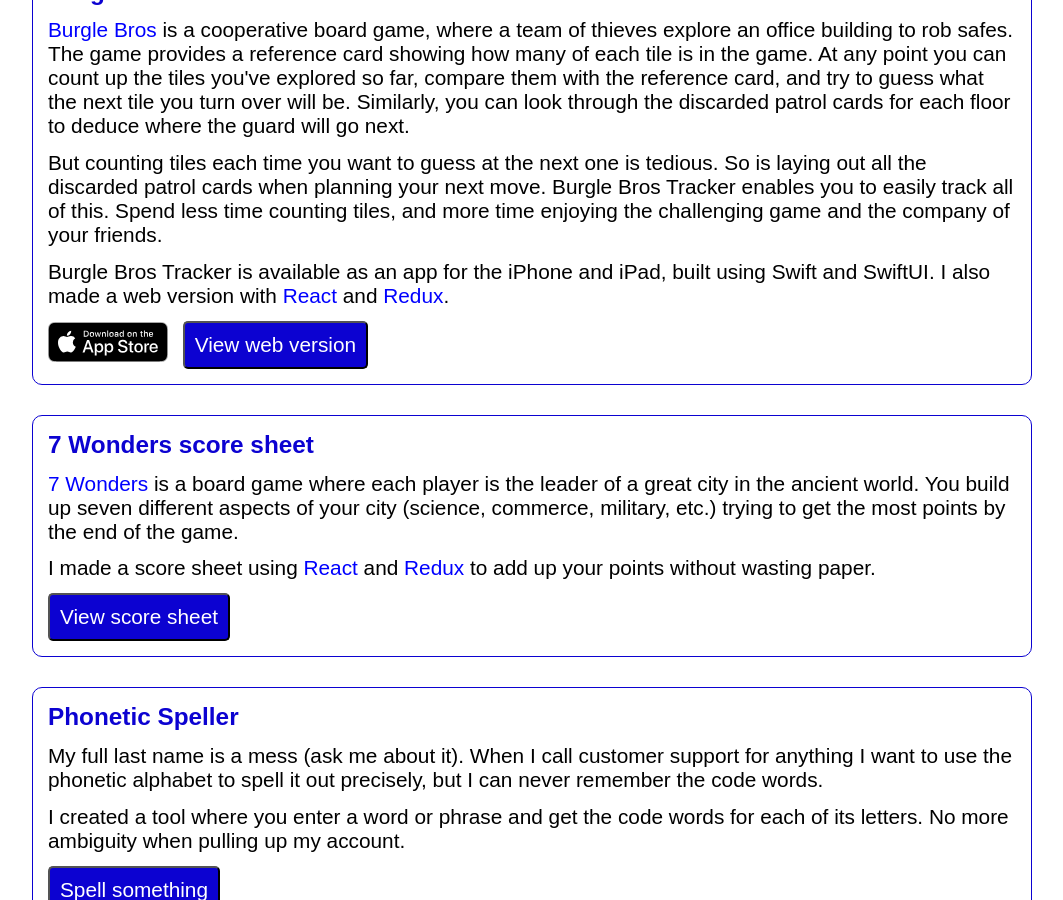
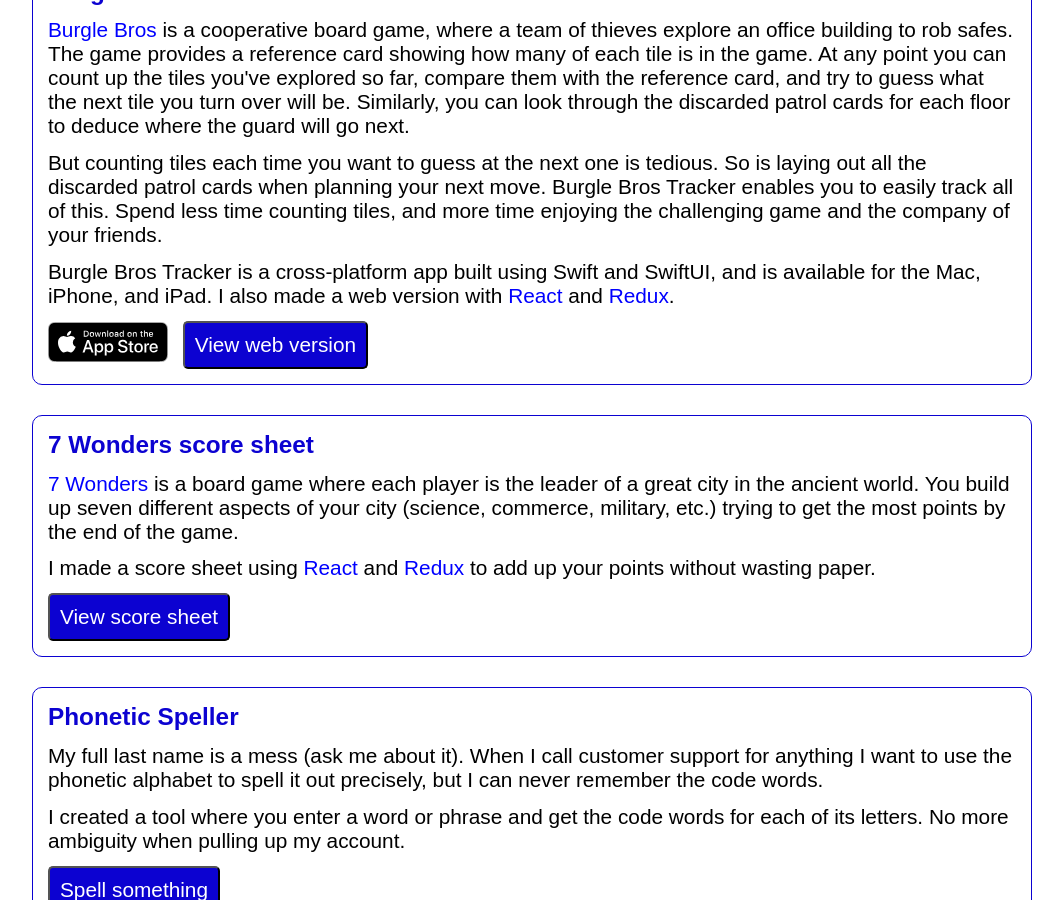
Before and after one commit to koralcem/personal-site, a Jekyll site: the page built from index.html, in a window 1280 px wide and 900 px high, scrolled down 359 px. Shown: the whole window, without its empty margins (108-1171 px from the left). Built offline with Jekyll 4.4.1, drawn with Linux system fonts in a browser that asks for light colours.

Commit message:
Mention that BBT is cross-platform now

```diff
--- a/index.html
+++ b/index.html
@@ -17,7 +17,7 @@
 
   <p>But counting tiles each time you want to guess at the next one is tedious. So is laying out all the discarded patrol cards when planning your next move. Burgle Bros Tracker enables you to easily track all of this. Spend less time counting tiles, and more time enjoying the challenging game and the company of your friends.</p>
 
-  <p>Burgle Bros Tracker is available as an app for the iPhone and iPad, built using Swift and SwiftUI. I also made a web version with <a href="https://reactjs.org/">React</a> and <a href="https://redux.js.org/">Redux</a>.</p>
+  <p>Burgle Bros Tracker is a cross-platform app built using Swift and SwiftUI, and is available for the Mac, iPhone, and iPad. I also made a web version with <a href="https://reactjs.org/">React</a> and <a href="https://redux.js.org/">Redux</a>.</p>
 
   <div class="button-row">
     <a href="https://apps.apple.com/us/app/burgle-bros-tracker/id1535737805">
```
